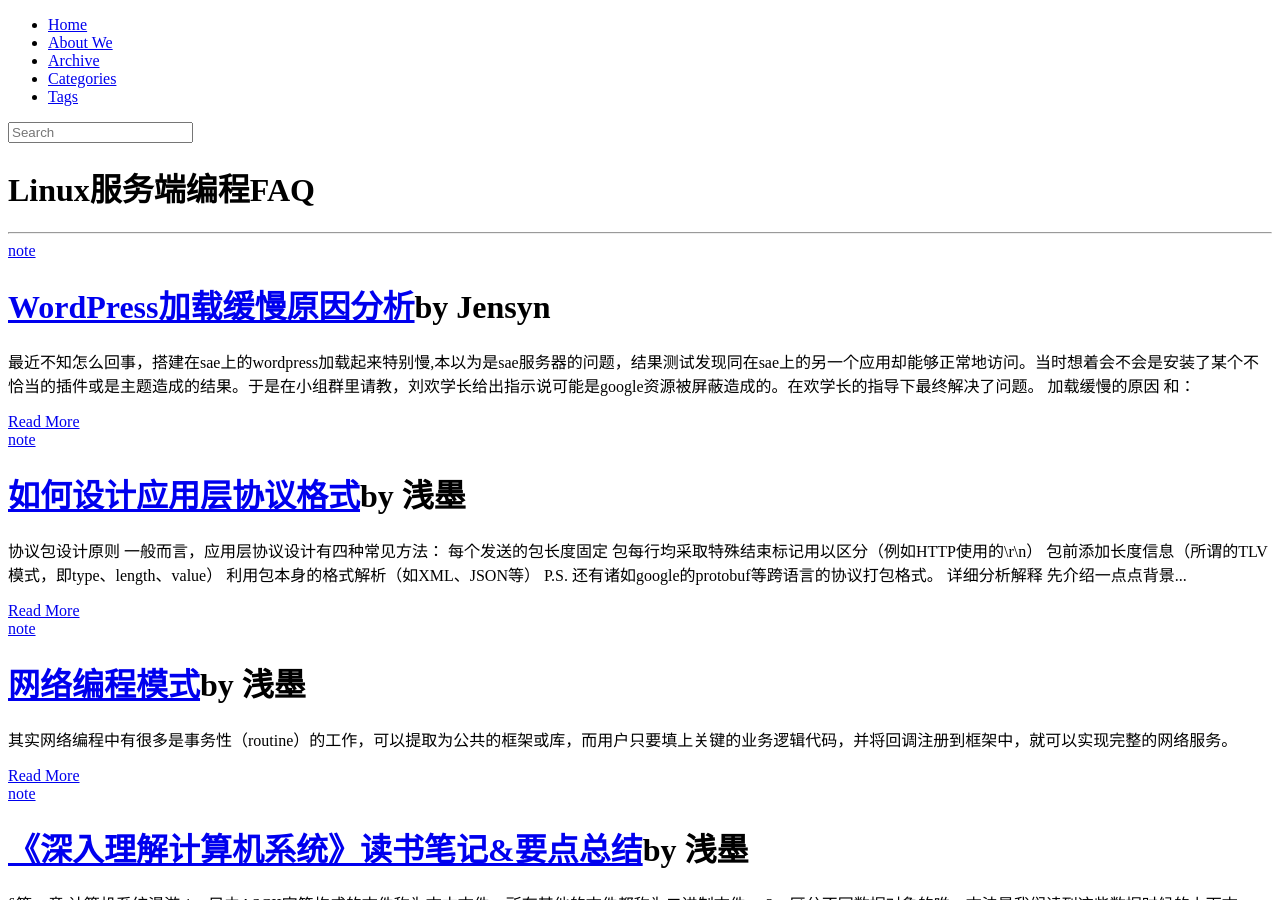
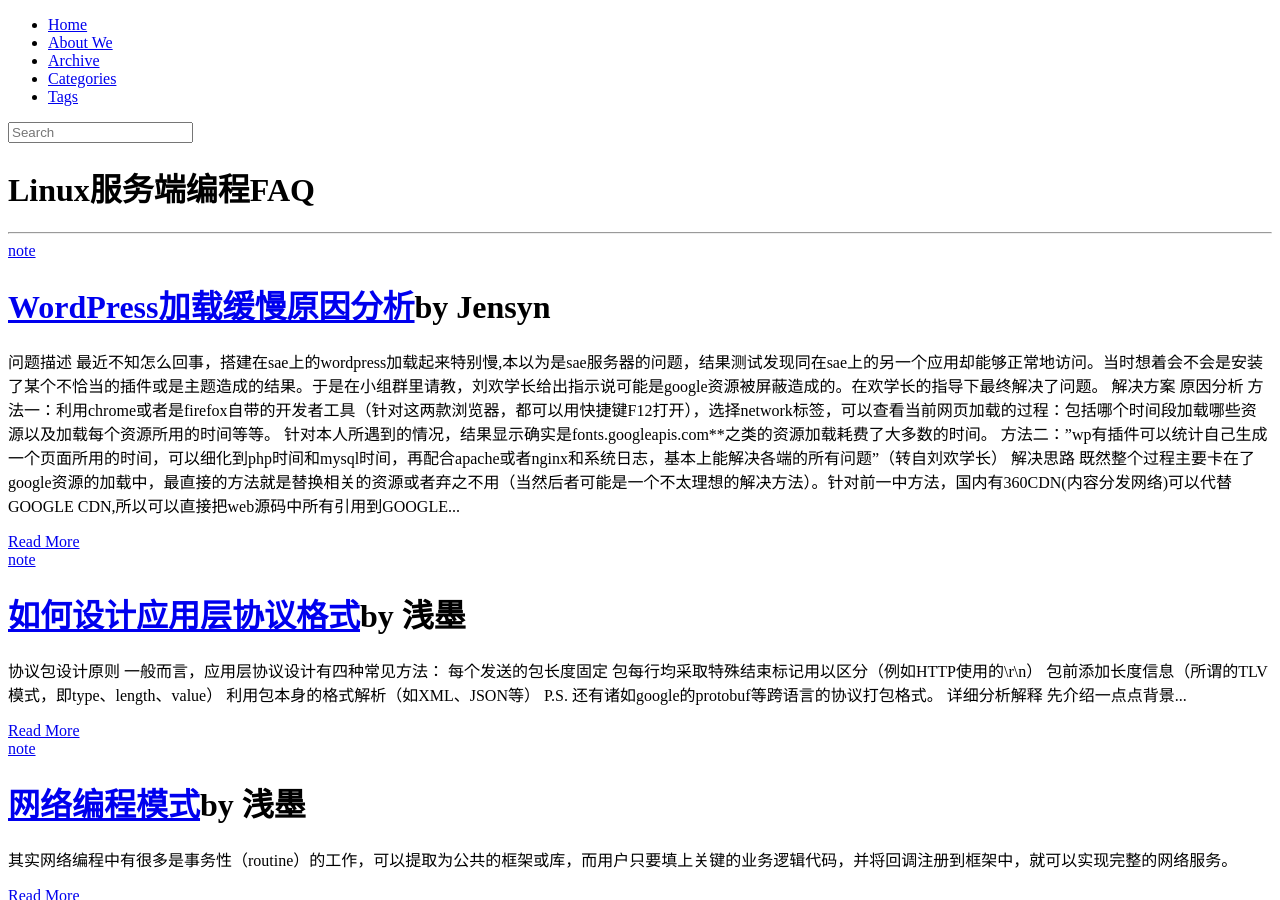
Before and after one commit to hurley25/FAQ, a Jekyll site: the page built from index.md, in a window 1280 px wide and 900 px high. Built offline with Jekyll 4.4.1, drawn with Linux system fonts in a browser that asks for light colours; nearby versions of some CDN libraries; library files that are not in the unit come from our copies.

Commit message:
Update 2014-06-07-why-wp-load-slowly.md

```diff
--- a/_posts/2014-06-07-why-wp-load-slowly.md
+++ b/_posts/2014-06-07-why-wp-load-slowly.md
@@ -5,9 +5,21 @@ title: WordPress加载缓慢原因分析
 tagline: by Jensyn
 tags: [web, google]
 ---
-
+## 问题描述
 最近不知怎么回事，搭建在sae上的wordpress加载起来特别慢,本以为是sae服务器的问题，结果测试发现同在sae上的另一个应用却能够正常地访问。当时想着会不会是安装了某个不恰当的插件或是主题造成的结果。于是在小组群里请教，刘欢学长给出指示说可能是google资源被屏蔽造成的。在欢学长的指导下最终解决了问题。
 
-## 加载缓慢的原因
+## 解决方案
 
-**和：**
+**原因分析**
+方法一：利用chrome或者是firefox自带的开发者工具（针对这两款浏览器，都可以用快捷键F12打开），选择network标签，可以查看当前网页加载的过程：包括哪个时间段加载哪些资源以及加载每个资源所用的时间等等。
+针对本人所遇到的情况，结果显示确实是fonts.googleapis.com****之类的资源加载耗费了大多数的时间。
+![image](https://github.com/ButBueatiful/dotvim/raw/master/screenshots/vim-screenshot.jpg)
+
+方法二："wp有插件可以统计自己生成一个页面所用的时间，可以细化到php时间和mysql时间，再配合apache或者nginx和系统日志，基本上能解决各端的所有问题"（转自刘欢学长）
+
+**解决思路**
+既然整个过程主要卡在了google资源的加载中，最直接的方法就是替换相关的资源或者弃之不用（当然后者可能是一个不太理想的解决方法）。针对前一中方法，国内有360CDN(内容分发网络)可以代替GOOGLE CDN,所以可以直接把web源码中所有引用到GOOGLE CDN的资源全部替换为360CDN上的资源，简单粗暴的办法就是直接在源码根目录下查找包含"googleapis"的文件（终端下执行 grep -R "googleapis ./"），然后将"googleapis"一一替换为"useso"。
+
+还有一种方法，就是根据网上所说的，把引用到的资源下载到本地，然后修改相关的代码即可。
+
+经过以上的修改，网页基本上可以正常访问了。
```
